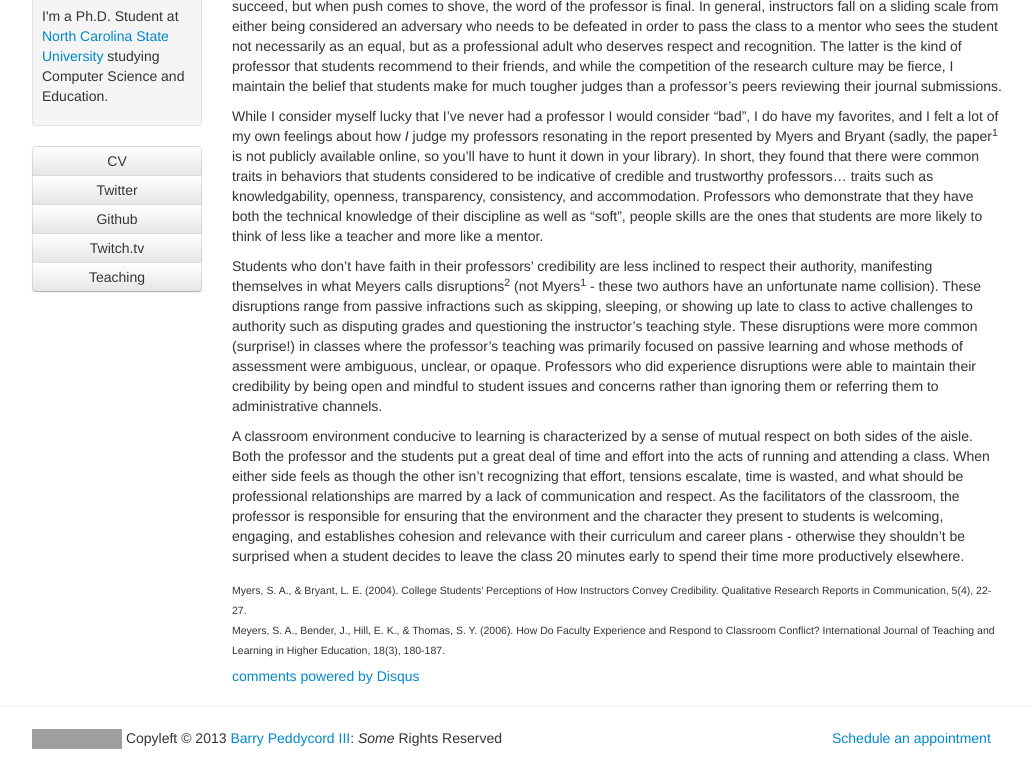
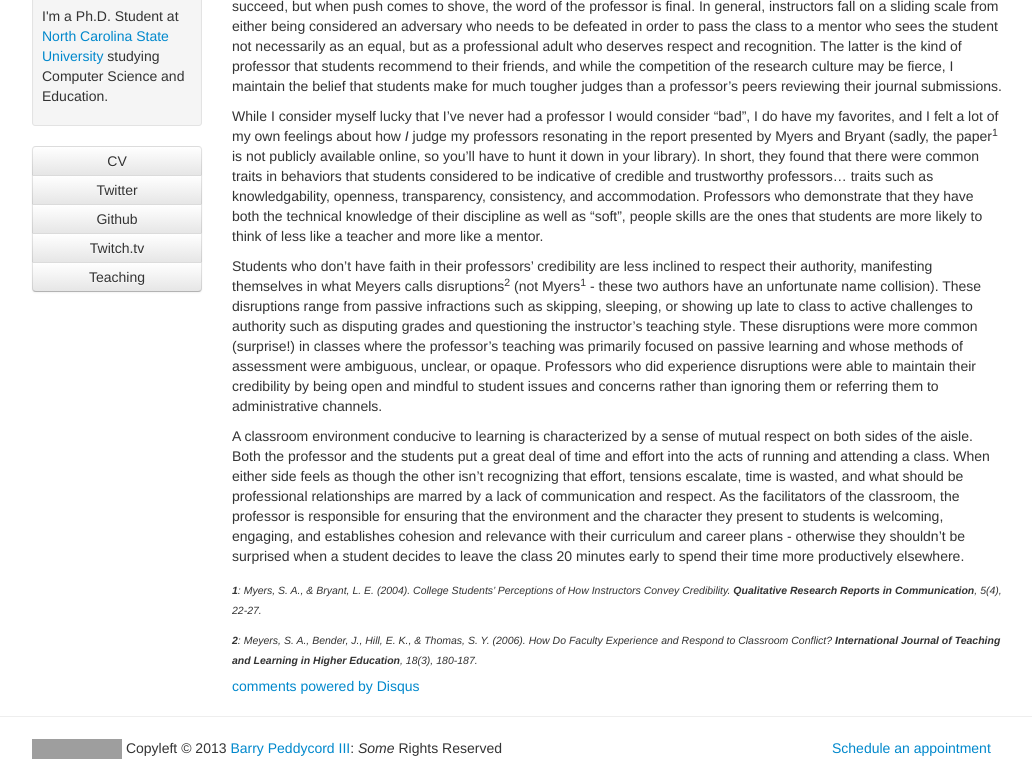
Before and after one commit to isharacomix/oldsite, a Jekyll site: the page built from _posts/2012-07-30-how-do-you-assess-your-professors.md, in a window 1280 px wide, cut to the strip 514-1283 px from the top of the page. Shown: the whole strip, without its empty margins (123-1155 px from the left). Built offline with Jekyll 4.4.1, drawn with Linux system fonts in a browser that asks for light colours; comment, search, counter and statistics services are not loaded; grey boxes are pictures that could not be loaded.

Commit message:
Checking to see if that github pages bug is fixed.

```diff
--- a/_posts/2012-07-30-how-do-you-assess-your-professors.md
+++ b/_posts/2012-07-30-how-do-you-assess-your-professors.md
@@ -13,5 +13,6 @@ Students who don't have faith in their professors' credibility are less inclined
 
 A classroom environment conducive to learning is characterized by a sense of mutual respect on both sides of the aisle. Both the professor and the students put a great deal of time and effort into the acts of running and attending a class. When either side feels as though the other isn't recognizing that effort, tensions escalate, time is wasted, and what should be professional relationships are marred by a lack of communication and respect. As the facilitators of the classroom, the professor is responsible for ensuring that the environment and the character they present to students is welcoming, engaging, and establishes cohesion and relevance with their curriculum and career plans - otherwise they shouldn't be surprised when a student decides to leave the class 20 minutes early to spend their time more productively elsewhere.
 
-<sub>﻿﻿Myers, S. A., &amp; Bryant, L. E. (2004). College Students’ Perceptions of How Instructors Convey Credibility. Qualitative Research Reports in Communication, 5(4), 22-27.</sub>
-<sub>﻿Meyers, S. A., Bender, J., Hill, E. K., &amp; Thomas, S. Y. (2006). How Do Faculty Experience and Respond to Classroom Conflict? International Journal of Teaching and Learning in Higher Education, 18(3), 180-187.</sub>
+*<sub>﻿﻿**1**: Myers, S. A., &amp; Bryant, L. E. (2004). College Students’ Perceptions of How Instructors Convey Credibility. **Qualitative Research Reports in Communication**, 5(4), 22-27.</sub>*
+
+*<sub>**2**:﻿ Meyers, S. A., Bender, J., Hill, E. K., &amp; Thomas, S. Y. (2006). How Do Faculty Experience and Respond to Classroom Conflict? **International Journal of Teaching and Learning in Higher Education**, 18(3), 180-187.</sub>*
```
